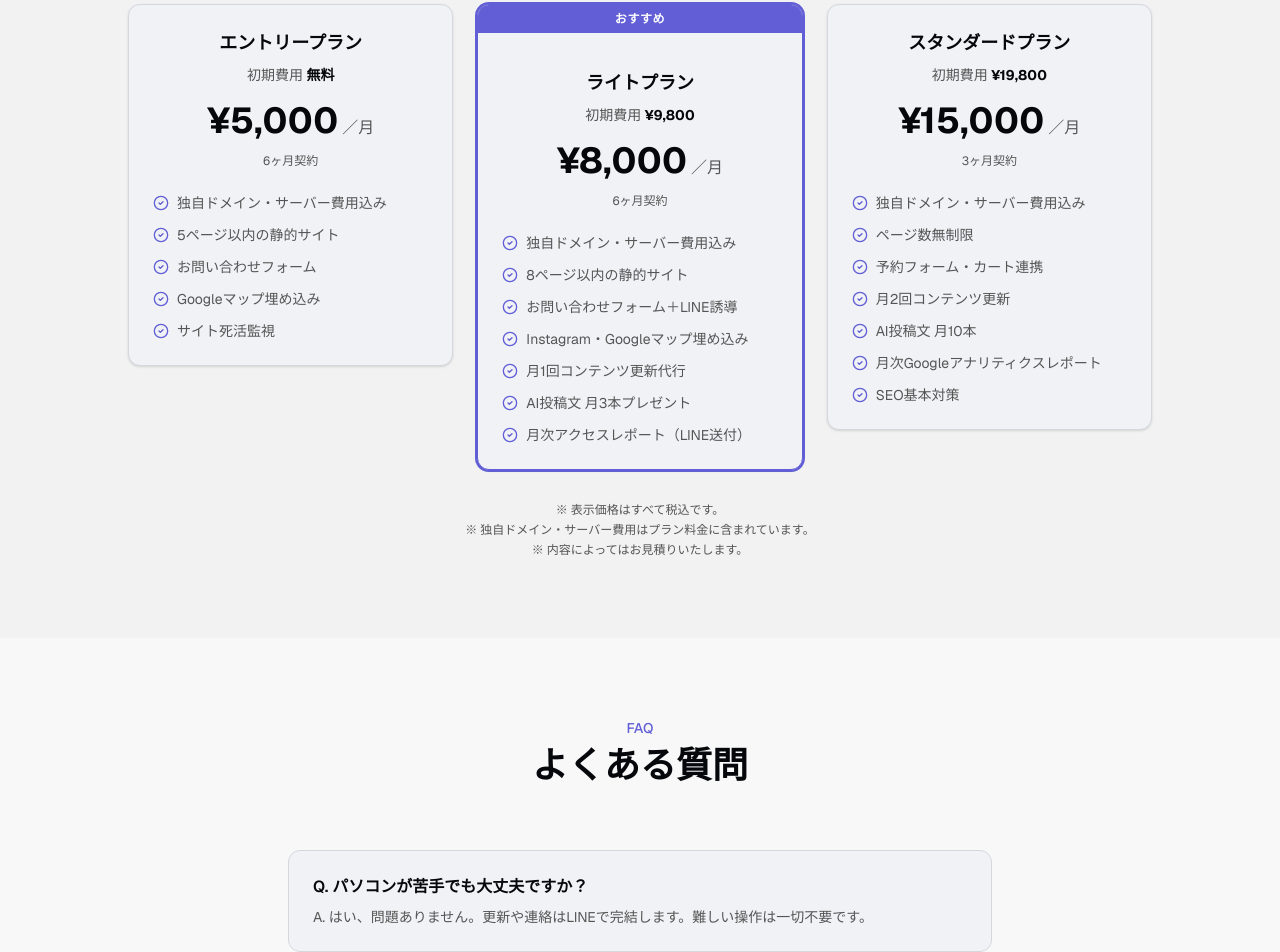
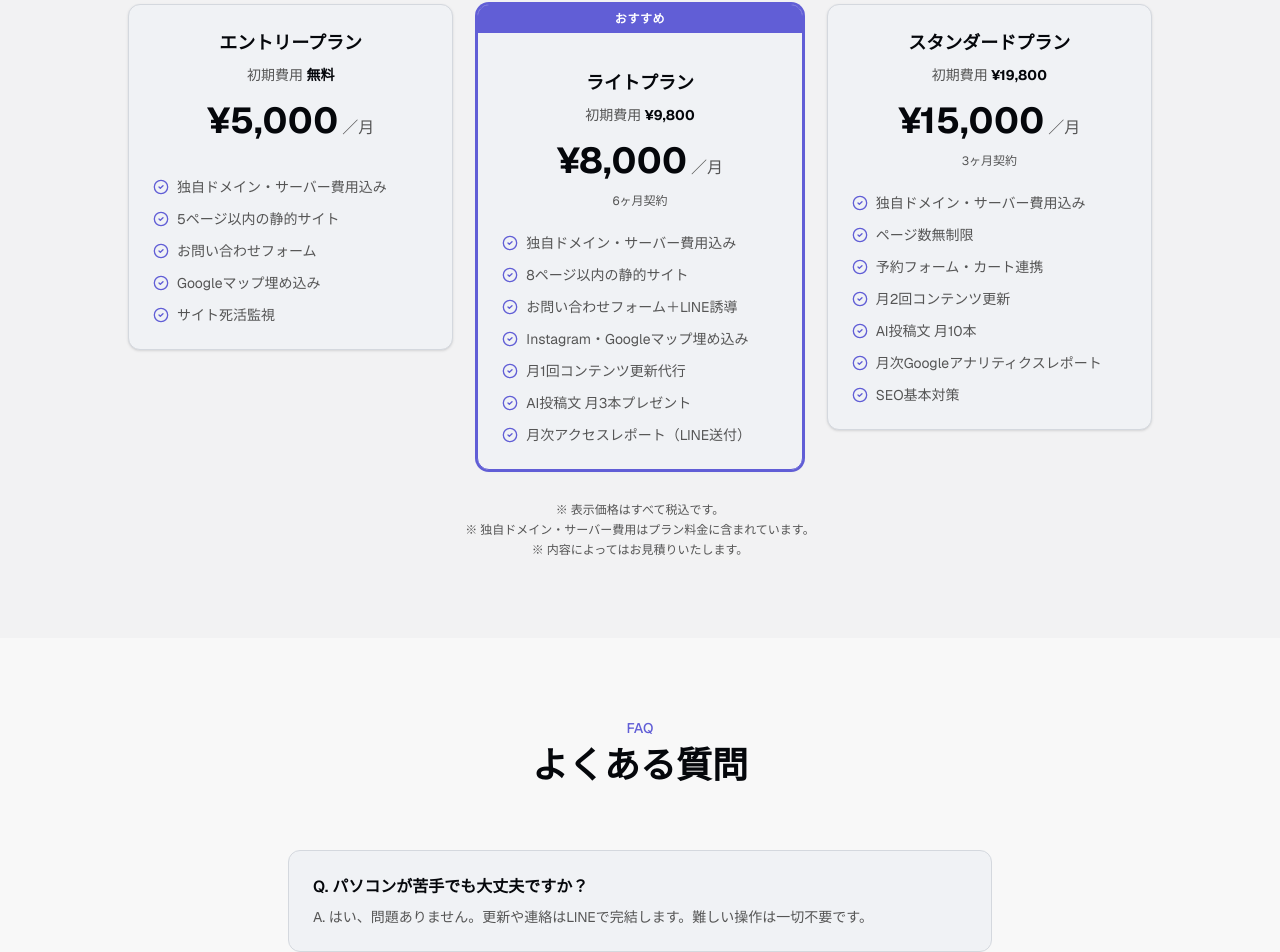
Before and after one commit to playplusesports/playplus_LP, a Next.js app: page /services/web in a window 1280 px wide. Shown: the part 2116-3068 px from the top of the page. Built offline with nearby package versions, Linux system fonts and the light colour scheme.

Commit message:
Remove contract period from entry plan on both pages

```diff
--- a/app/services/web/page.tsx
+++ b/app/services/web/page.tsx
@@ -55,7 +55,7 @@ const plans = [
     name: "エントリープラン",
     initial: "無料",
     price: "5,000",
-    contract: "6ヶ月契約",
+    contract: "",
     recommended: false,
     items: [
       "独自ドメイン・サーバー費用込み",
--- a/public/lp/index.html
+++ b/public/lp/index.html
@@ -175,7 +175,6 @@
             <p class="text-sm text-[#6B7280] mb-1">エントリープラン</p>
             <p class="text-sm text-[#6B7280]">初期費用 <span class="font-bold text-[#1A1A1A] text-lg">無料</span></p>
             <p class="mt-1"><span class="text-3xl font-extrabold text-[#1A1A1A]">¥5,000</span><span class="text-sm text-[#6B7280]">／月</span></p>
-            <p class="text-xs text-[#6B7280] mt-1">6ヶ月契約</p>
           </div>
           <ul class="px-6 py-6 space-y-3 text-sm">
             <li class="flex items-start gap-2"><span class="text-brand mt-0.5">✓</span>独自ドメイン・サーバー費用込み</li>
```
